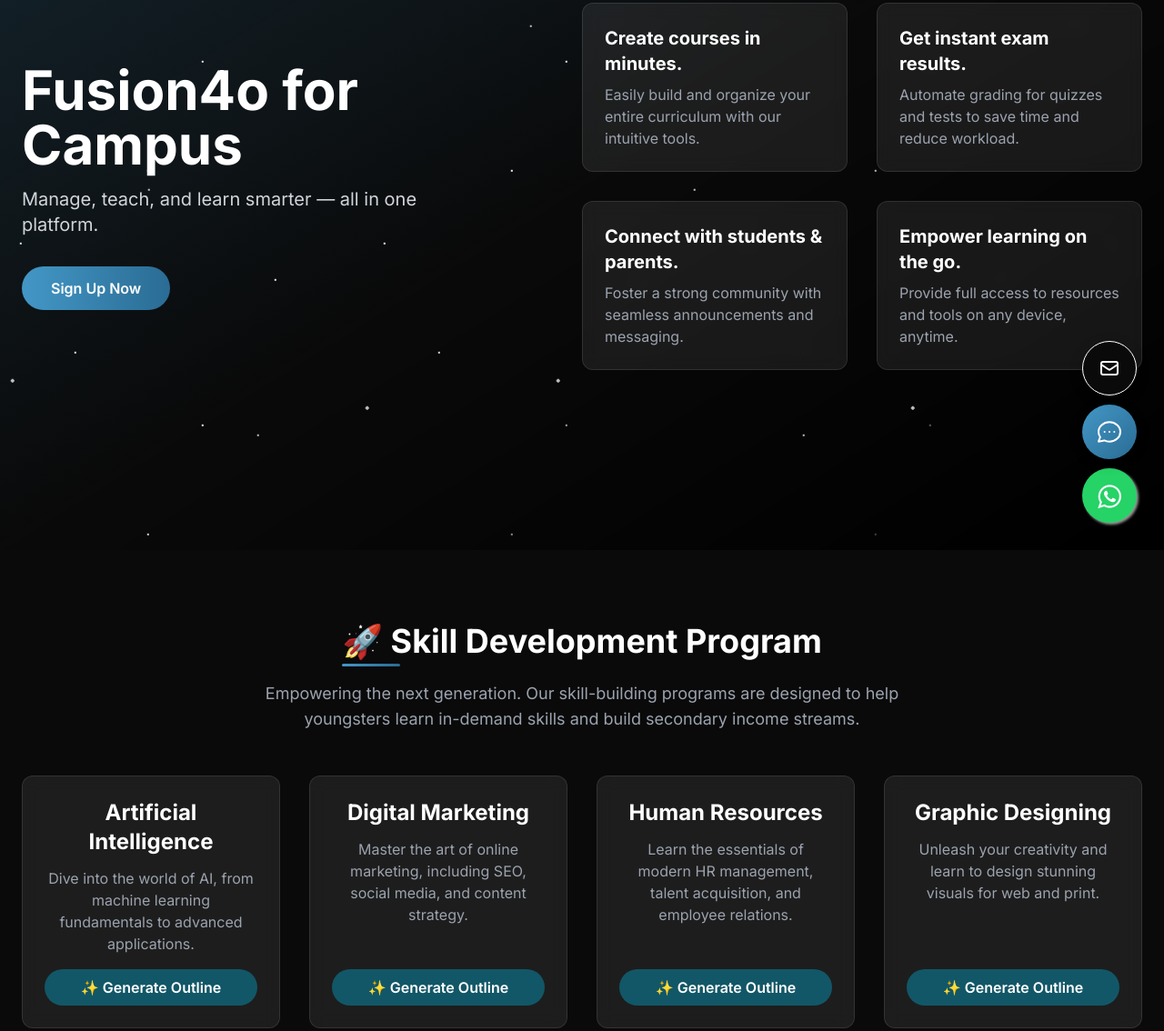
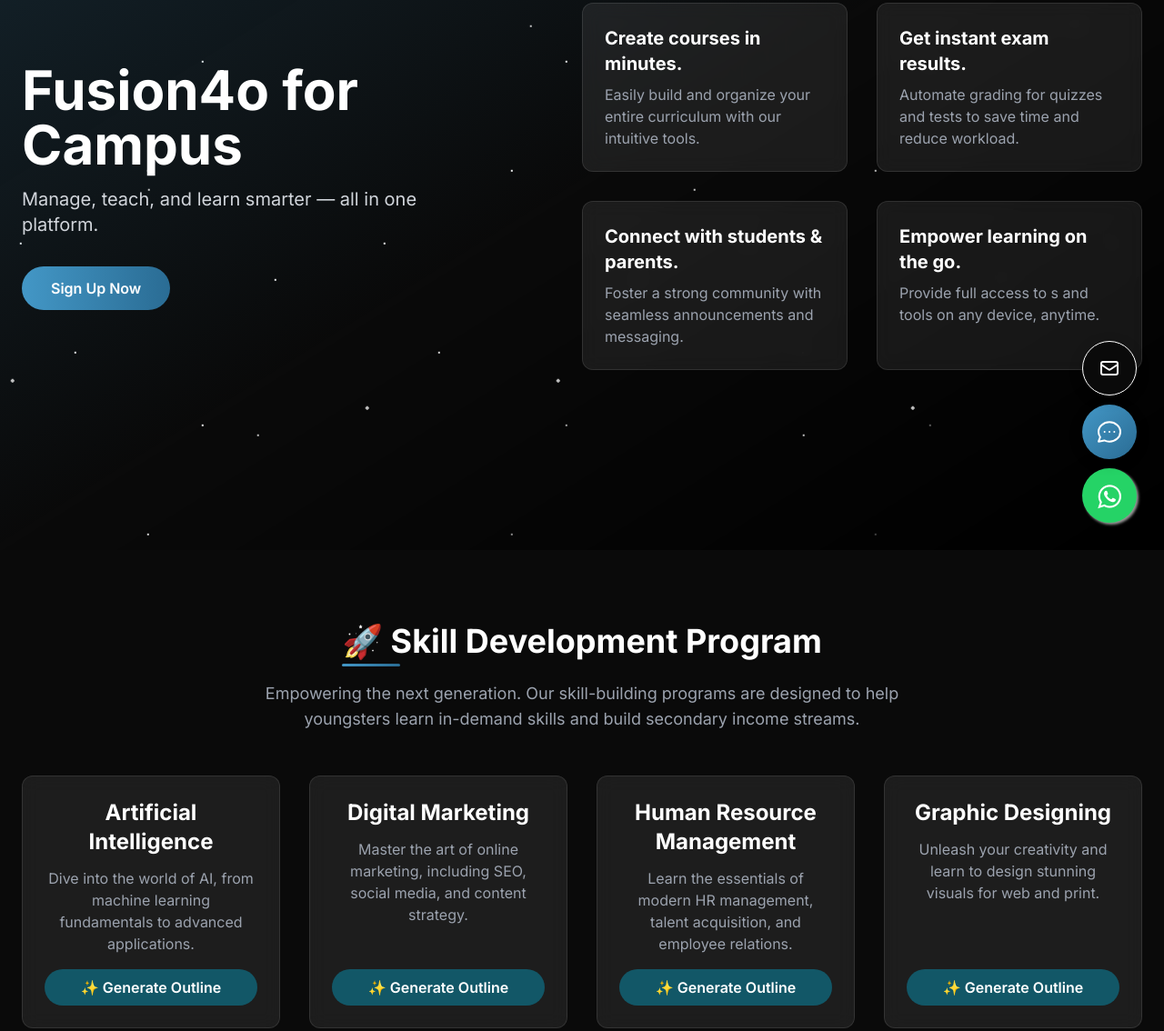
Before and after one commit to RU974/Fusion4o, a plain HTML site: page education.html in a window 1280 px wide. Shown: the part 195-1329 px from the top of the page at 91% size. Drawn offline with nearby package versions, Linux system fonts and the light colour scheme.

Commit message:
education.html

```diff
--- a/education.html
+++ b/education.html
@@ -279,7 +279,7 @@
                     </div>
                      <div class="benefit-card p-6 rounded-xl">
                         <h3 class="text-lg md:text-xl font-bold text-white mb-2">Empower learning on the go.</h3>
-                        <p class="text-gray-400 text-sm md:text-base">Provide full access to resources and tools on any device, anytime.</p>
+                        <p class="text-gray-400 text-sm md:text-base">Provide full access to s and tools on any device, anytime.</p>
                     </div>
                 </div>
             </div>
@@ -306,7 +306,7 @@
                         <button class="generate-outline-btn mt-4 bg-cyan-600/50 text-white font-semibold py-2 px-4 rounded-full hover:bg-cyan-600 transition-colors duration-300">✨ Generate Outline</button>
                     </div>
                     <div class="skill-card p-6 rounded-xl text-center flex flex-col">
-                        <h3 class="text-2xl font-bold text-white mb-3">Human Resources</h3>
+                        <h3 class="text-2xl font-bold text-white mb-3">Human Resource Management</h3>
                         <p class="text-gray-400 flex-grow">Learn the essentials of modern HR management, talent acquisition, and employee relations.</p>
                         <button class="generate-outline-btn mt-4 bg-cyan-600/50 text-white font-semibold py-2 px-4 rounded-full hover:bg-cyan-600 transition-colors duration-300">✨ Generate Outline</button>
                     </div>
```
